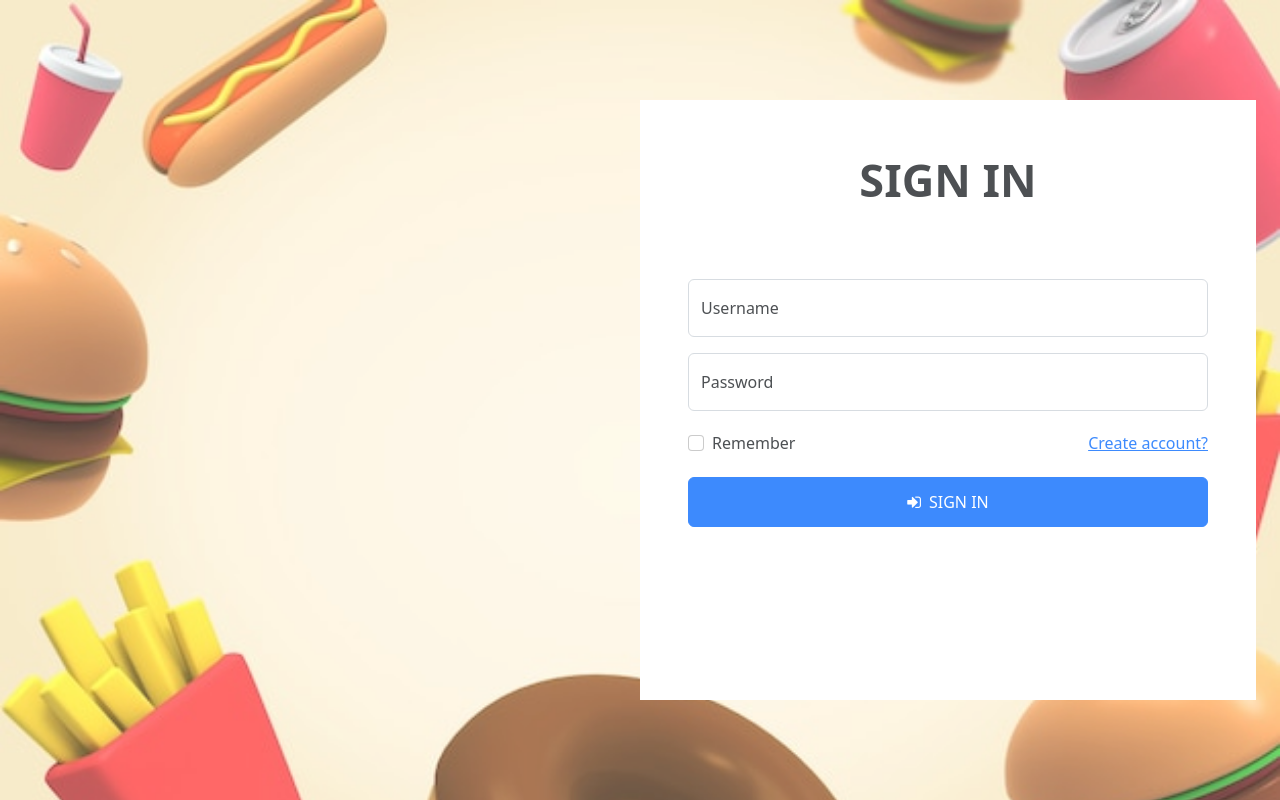
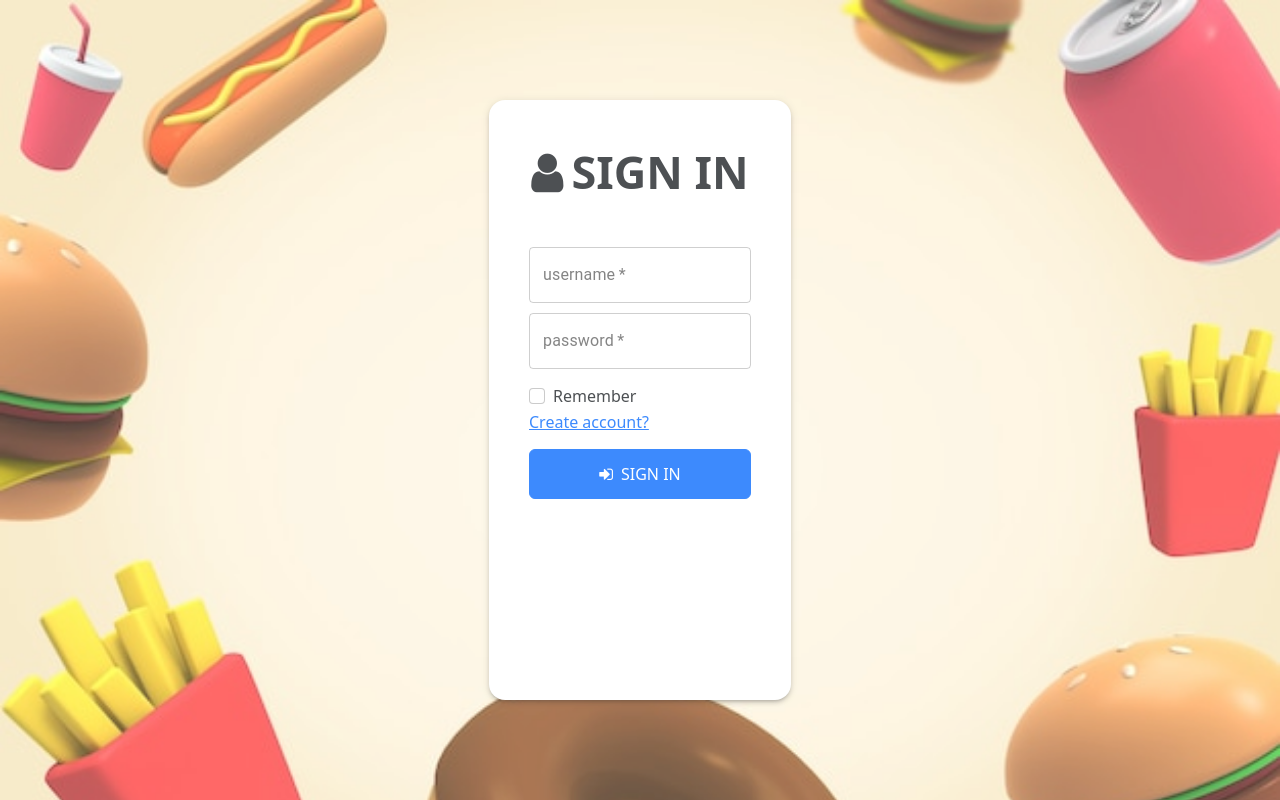
Before and after one commit to thehieuduong7/web-food-client, a React (Create React App) app: page /login in a window 1280 px wide. Built offline with nearby package versions, Linux system fonts and the light colour scheme.

Commit message:
ux login

```diff
--- a/src/components/auth/LoginForm.js
+++ b/src/components/auth/LoginForm.js
@@ -3,6 +3,8 @@ import styled from "@emotion/styled";
 import { Link, useNavigate } from "react-router-dom";
 import { AuthContext } from "../../helpers/context/AuthContext";
 import AlertMsg from "../layout/AlertMessage";
+import { FormControl, Grid, TextField } from "@mui/material";
+import { Box } from "@mui/system";
 const LoginForm = () => {
 	const navigate = useNavigate();
 	const { loginUser, alertAuth, setAlertFail } = useContext(AuthContext);
@@ -23,6 +25,7 @@ const LoginForm = () => {
 	};
 
 	const onClickSubmit = async (e) => {
+		e.preventDefault();
 		if (!isValidate(stateForm)) {
 			setAlertFail({ message: "input invalid" });
 			return;
@@ -37,45 +40,69 @@ const LoginForm = () => {
 	};
 
 	return (
-		<div className="container-fluid row">
-			<div className="col-sm-6 p-5"></div>
-			<div
-				className="col-sm-6 flex-column d-flex bg-white p-5"
-				style={{ gap: "20px", minHeight: "600px" }}
+		<Grid container justifyContent={"center"} sx={{ p: 3 }}>
+			<Grid
+				container
+				sm={7}
+				lg={3}
+				direction="column"
+				rowGap="20px"
+				sx={{
+					p: 5,
+					minHeight: "600px",
+					display: "flex",
+					borderRadius: "16px",
+					background: "white",
+					boxShadow: 3,
+				}}
 			>
-				<div className="d-flex justify-content-center">
-					<Header>SIGN IN</Header>
-				</div>
+				<Grid
+					container
+					sx={{
+						justifyContent: "center",
+					}}
+				>
+					<Header>
+						<span>
+							<i className="fa fa-user me-2" />
+						</span>
+						SIGN IN
+					</Header>
+				</Grid>
+				{/* alert message */}
 				<div>
 					<AlertMsg {...alertAuth} />
 				</div>
-				<div className="form mt-2">
-					<div className="form-floating mt-3 ">
-						<input
-							type="text"
-							className="form-control"
-							id="inputUsr"
-							placeholder="Username"
+				<FormControl
+					component={"form"}
+					onSubmit={onClickSubmit}
+					noValidate
+					fullWidth
+				>
+					<Grid container direction="column" rowGap={"15px"}>
+						<Grid container direction="column" rowGap={"10px"}>
+							<TextField
+								required
+								fullWidth
+								label="username"
 								name="username"
 								value={stateForm.username}
 								onChange={onChangeForm}
 							/>
-						<label htmlFor="inputUsr">Username</label>
-					</div>
-					<div className="form-floating mt-3 ">
-						<input
+							<TextField
+								required
+								fullWidth
 								type="password"
-							className="form-control"
-							id="inputPwd"
-							placeholder="Password"
+								label="password"
 								name="password"
 								value={stateForm.password}
 								onChange={onChangeForm}
 							/>
-						<label htmlFor="inputPwd">Password</label>
-					</div>
-				</div>
-				<div className="d-flex w-100 justify-content-between">
+						</Grid>
+
+						{/* className="d-flex w-100 justify-content-between" */}
+						<Grid container justifyContent="space-between">
+							<Grid item>
 								<div className="form-check">
 									<input
 										className="form-check-input"
@@ -86,25 +113,30 @@ const LoginForm = () => {
 									<label className="form-check-label" htmlFor="checkRemember">
 										Remember
 									</label>
-					</div>
+								</div>{" "}
+							</Grid>
+							<Grid item>
 								<div>
 									<Link to={"/register"}>Create account?</Link>
-					</div>
-				</div>
-				<div className="mb-3 text-center ">
+								</div>{" "}
+							</Grid>
+						</Grid>
+						<Grid container justifyContent={"center"}>
 							<button
+								type="submit"
 								className="btn btn-primary w-100 rounded"
 								style={{ height: "50px" }}
-						onClick={onClickSubmit}
 							>
 								<span>
 									<i className="fa fa-sign-in me-2" />
 								</span>
 								SIGN IN
 							</button>
-				</div>
-			</div>
-		</div>
+						</Grid>
+					</Grid>
+				</FormControl>
+			</Grid>
+		</Grid>
 	);
 };
 
@@ -113,13 +145,5 @@ const Header = styled.h2`
 	font-size: 45px;
 	margin-top: 5px;
 `;
-const Paragram = styled.p`
-	margin-top: 56px;
-	margin-bottom: 56px;
-
-	margin-right: 50px;
-	color: hsl(218, 81%, 85%);
-	text-align: justify;
-`;
 
 export default LoginForm;
```
Lines whose indentation alone changed are shown as unchanged.
